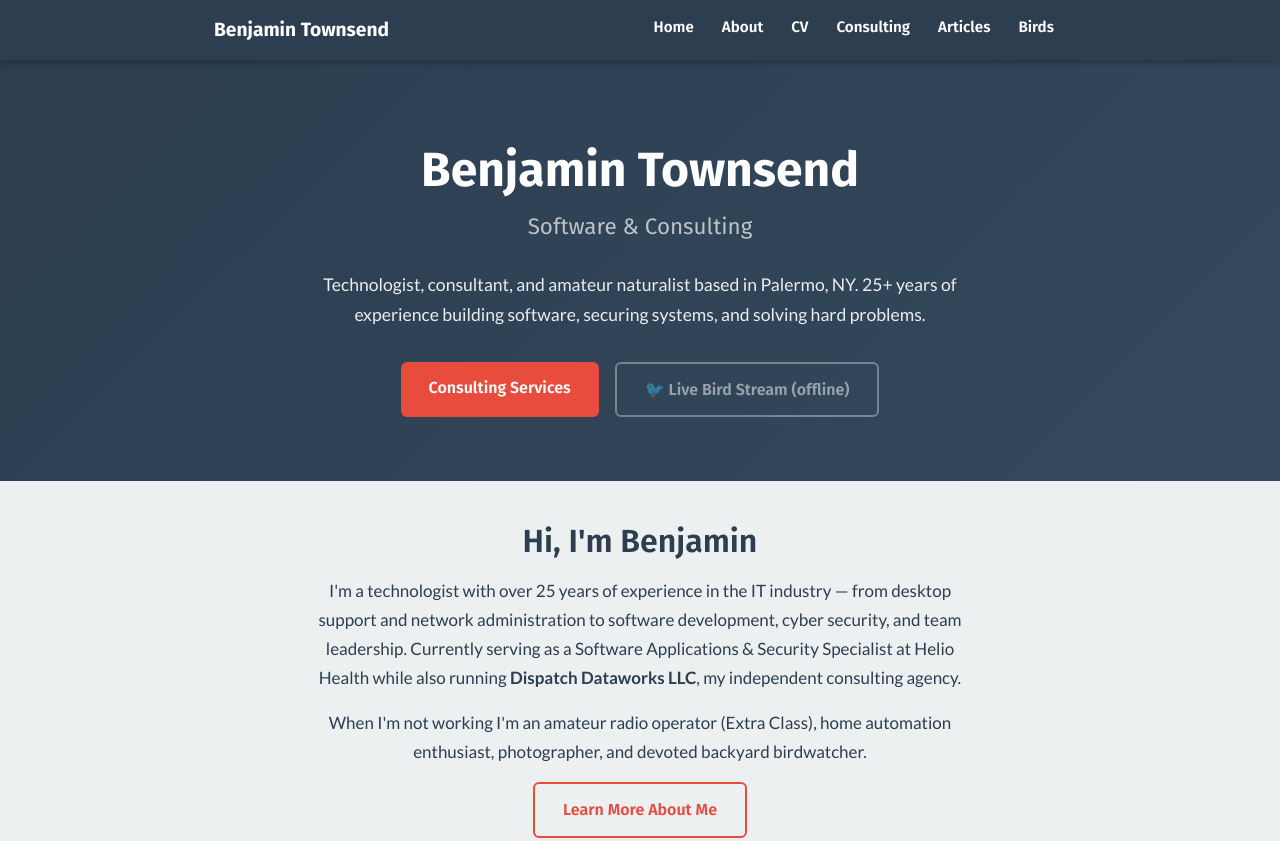
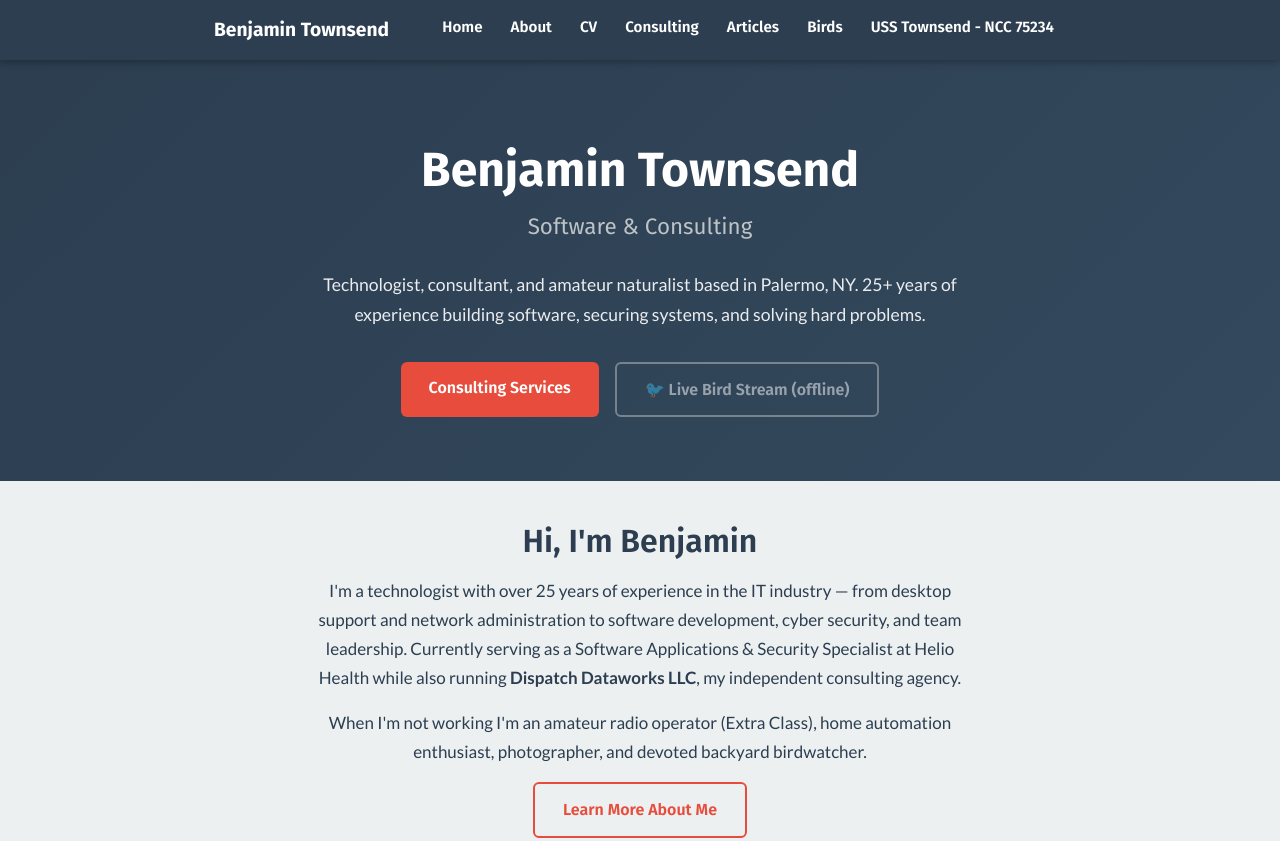
Before and after one commit to benjaminarthurt/ben-townsend, a plain HTML site: page index.html in a window 1280 px wide. Shown: the top 841 px of the page. Drawn offline with Linux system fonts and the light colour scheme.

Commit message:
add starship link

```diff
--- a/index.html
+++ b/index.html
@@ -32,6 +32,7 @@
         <li><a href="/consulting/">Consulting</a></li>
         <li><a href="/articles/">Articles</a></li>
         <li><a href="/birds/">Birds</a></li>
+        <li><a href="/starship/">USS Townsend - NCC 75234</a></li>
       </ul>
     </nav>
   </div>
```
